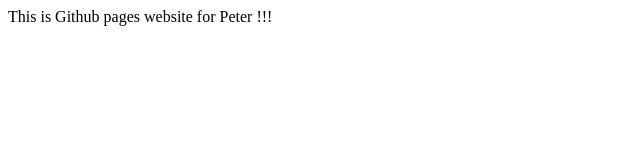
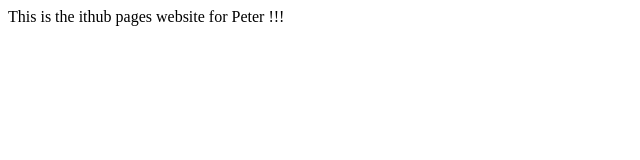
Before and after one commit to PeterSlakhorst/PeterSlakhorst.github.io, a plain HTML site: page index.html in a window 1280 px wide. Shown: the full height of the page, 0-640 px from the left. Drawn offline with Linux system fonts and the light colour scheme.

Commit message:
commit 1c

```diff
--- a/index.html
+++ b/index.html
@@ -4,6 +4,6 @@
         <title>Hello!</title>
     </head>
     <body>
-        This is Github pages website for  Peter !!!
+        This is the ithub pages website for  Peter !!!
     </body>
 </html>
```
Also changed, not shown: hello.html (deleted, +0 -9 lines).
